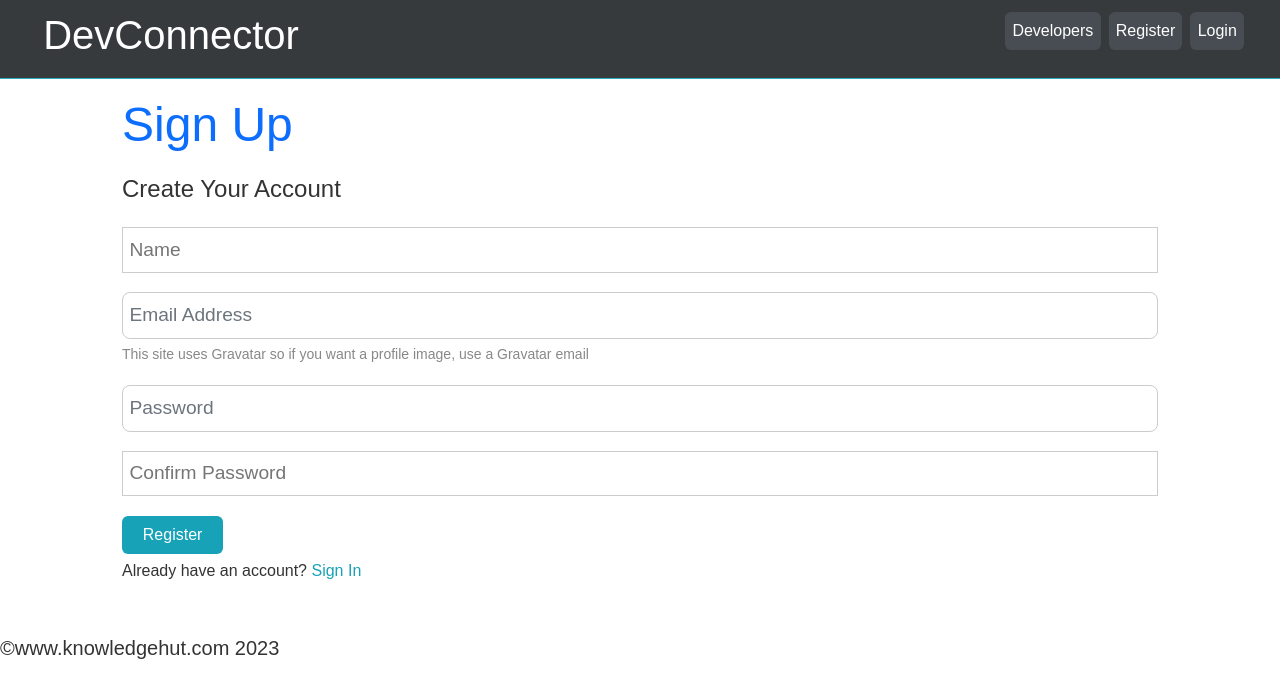
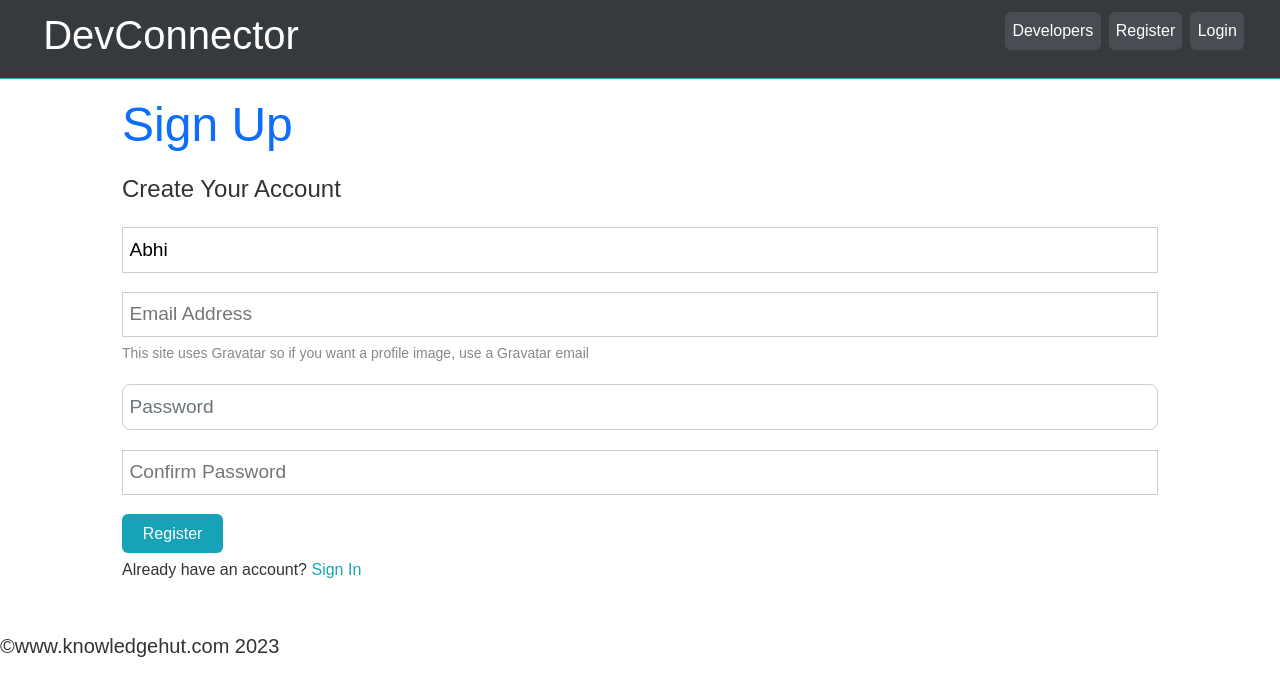
Before and after one commit to Amber-Lea-P/client, a React (Create React App) app: page /register in a window 1280 px wide. Shown: the top 698 px of the page. Built offline with nearby package versions, Linux system fonts and the light colour scheme.

Commit message:
teacher provided Register2.jsx

```diff
--- a/src/components/auth/Register2.jsx
+++ b/src/components/auth/Register2.jsx
@@ -1,108 +1,96 @@
-//shorcut rafce
-import React, { useState } from 'react'
+import React, { useState } from "react";
 import axios from "axios";
+import classnames from "classnames";
 
 const initialState = {
-    name: "",
+  name: "Abhi",
   email: "",
   password: "",
   confirmPassword: "",
 };
+const Register2 = () => {
+  const [formData, setFormData] = useState(initialState);
 
-const Register2 = () => {
-    const [formData, setFromData] = useState(initialState)
-
-    const {name, email, password, confirmPassword} = formData;
+  const { name, email, password, confirmPassword } = formData;
   // destructuring of the state object.
 
   const [error, setError] = useState({});
-    // to hold the error related messages from the rest api call.
+  // to hold the error related messages from restthe rest api call.
 
   const onChange = (e) => {
-        setFromData({ ...formData, [e.target.name] : e.target.value });
-        //...formData : spread operator.
+    setFormData({ ...formData, [e.target.name]: e.target.value });
+    // ...formData : spread operator.
 
-        //this.setState({[e.target.name]: e.target.value});
-
+    //this.setState({ [e.target.name]: e.target.value });
   };
-      // to handle the change event for input tags
   const onSubmit = (e) => {
     e.preventDefault();
     console.log(JSON.stringify(formData));
-        axios.
-          post("/api/users", this.state)
+    axios
+      .post("/api/users", { name, email, password })
       .then((res) => console.log(JSON.stringify(res)))
-
       .catch((err) => {
-            const errorObj = {}
+        const errorObj = {};
         console.error(JSON.stringify(err.response.data.errors));
-            err.response.data.errors.forEach
-            ((element) => {
+        err.response.data.errors.forEach((element) => {
           console.log({ msg: element.msg, field: element.param });
           if (element.param == "email") errorObj.email = element.msg;
           if (element.param == "password") errorObj.password = element.msg;
         });
-            this.setState({errors:errorObj});
+        setError({ ...errorObj });
+        //this.setState({ errors: errorObj });
       });
     console.log("hello from register form");
   };
-      // to handle submition of form.
-
-
   return (
     <>
       <section class="container">
         <h1 class="large text-primary">Sign Up</h1>
-        <p class="lead"><i class="fas fa-user"></i> Create Your Account</p>
-        <form class="form" onSubmit={this.onSubmit}>
-
+        <p class="lead">
+          <i class="fas fa-user"></i> Create Your Account
+        </p>
+        <form class="form" onSubmit={onSubmit}>
           <div class="form-group">
             <input
               type="text"
               placeholder="Name"
               name="name"
-            value ={name}
+              value={name}
               required
-            onChange={onChange}/>
+              onChange={onChange}
+            />
           </div>
-
           <div class="form-group">
             <input
               type="email"
               placeholder="Email Address"
               name="email"
-            value = {email}
+              value={email}
+              className={classnames("form- control", {
+                "is-invalid": error.email,
+              })}
               onChange={onChange}
-            className={classnames
-            ("form-control form-control-lg",
-            {
-            "is-invalid": this.state.errors && this.state.errors.email, })}
             />
-        <div className="d-block invalid-feedback">{this.state.errors.email}</div>
-            <small class="form-text"
-            >This site uses Gravatar so if you want a profile image, use a
-            Gravatar email</small>
+            <div className="d-block invalid-feedback">{error.email}</div>
+            <small class="form-text">
+              This site uses Gravatar so if you want a profile image, use a
+              Gravatar email
+            </small>
           </div>
-
           <div class="form-group">
             <input
               type="password"
               placeholder="Password"
               name="password"
               minLength="6"
-            value = {password}
+              value={password}
               onChange={onChange}
-            className={classnames
-                ("form-control form-control-lg",
-            {
-                "is-invalid": this.state.errors && this.state.errors.password,
+              className={classnames("form-control form-control-lg", {
+                "is-invalid": error && error.password,
               })}
             />
-            <div className="d-block invalid-feedback">
-            {this.state.errors.password}
+            <div className="d-block invalid-feedback">{error.password}</div>
           </div>
-        </div>
-
           <div class="form-group">
             <input
               type="password"
@@ -113,8 +101,7 @@ const Register2 = () => {
               onChange={onChange}
             />
           </div>
-
-        <input type="submit" class="btn btn-primary" value="Register"/>
+          <input type="submit" class="btn btn-primary" value="Register" />
         </form>
         <p class="my-1">
           Already have an account? <a href="login.html">Sign In</a>
@@ -124,4 +111,4 @@ const Register2 = () => {
   );
 };
 
-export default Register2
+export default Register2;
--- a/src/components/routers/Routers.js
+++ b/src/components/routers/Routers.js
@@ -1,8 +1,8 @@
 import React from "react";
 import { Route, Routes } from "react-router-dom";
 import Landing from "../layouts/Landing";
-import Register from "../auth/Register";
 import Login from "../auth/Login";
+import Register2 from "../auth/Register2";
 
 export const Routers = () => {
   return (
@@ -10,7 +10,7 @@ export const Routers = () => {
     <Routes>
         <Route path="/" element={<Landing></Landing>}></Route>
         <Route path="/login" element={<Login></Login>}></Route>
-        <Route path="/register" element={<Register></Register>}></Route>
+        <Route path="/register" element={<Register2></Register2>}></Route>
     </Routes>
   </>
   );
```
Lines whose indentation alone changed are shown as unchanged.
